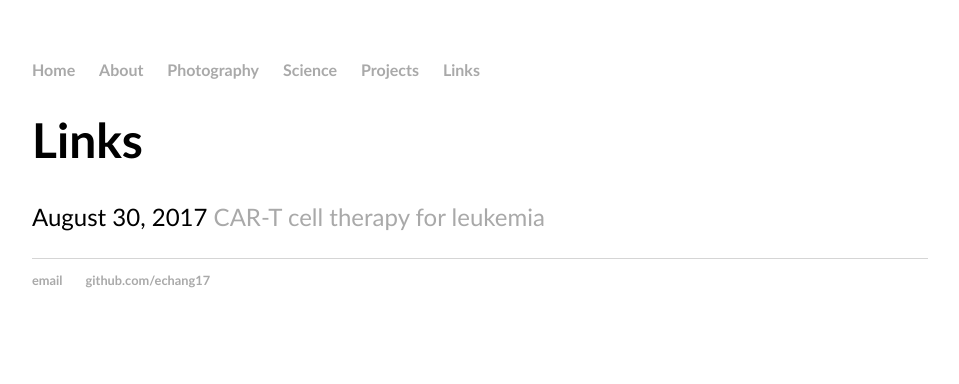
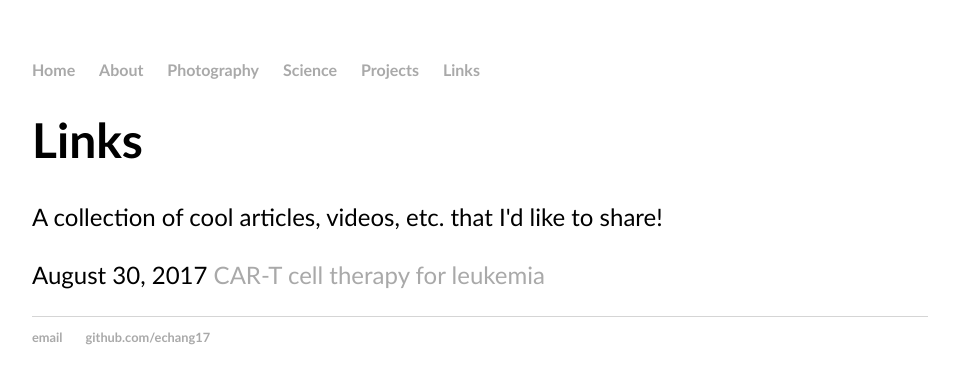
Before and after one commit to echang17/echang17.github.io, a Jekyll site: the page built from links/index.html, in a window 1280 px wide. Shown: the top 384 px of the page, without its empty margins (160-1119 px from the left). Built offline with Jekyll 4.4.1, drawn with Linux system fonts in a browser that asks for light colours.

Commit message:
Update index.html

```diff
--- a/links/index.html
+++ b/links/index.html
@@ -4,5 +4,7 @@ title: Links
 ---
 <div class="blurb">
   <h1>Links</h1>
+  <p>A collection of cool articles, videos, etc. that I'd like to share!</p>
+  <p></p>
   <p>August 30, 2017 <a href="http://www.fiercepharma.com/pharma/novartis-crosses-fda-finish-line-monumental-car-t-approval">CAR-T cell therapy for leukemia </a></p>
 </div>
```
